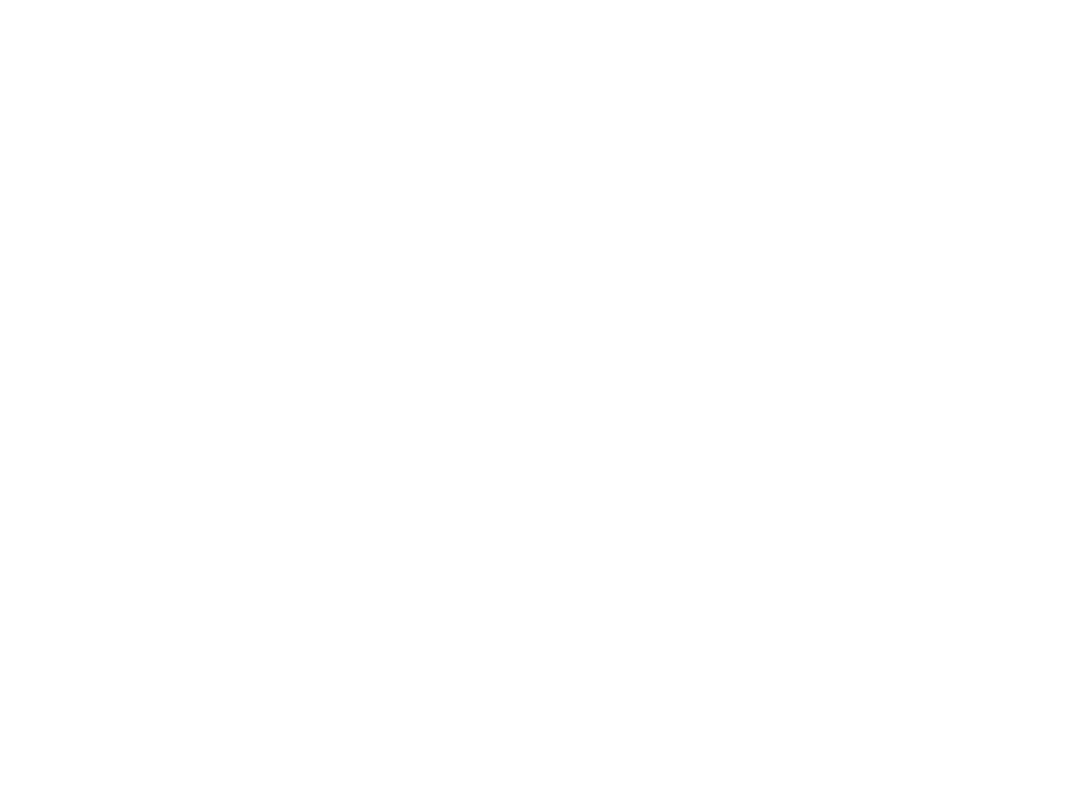
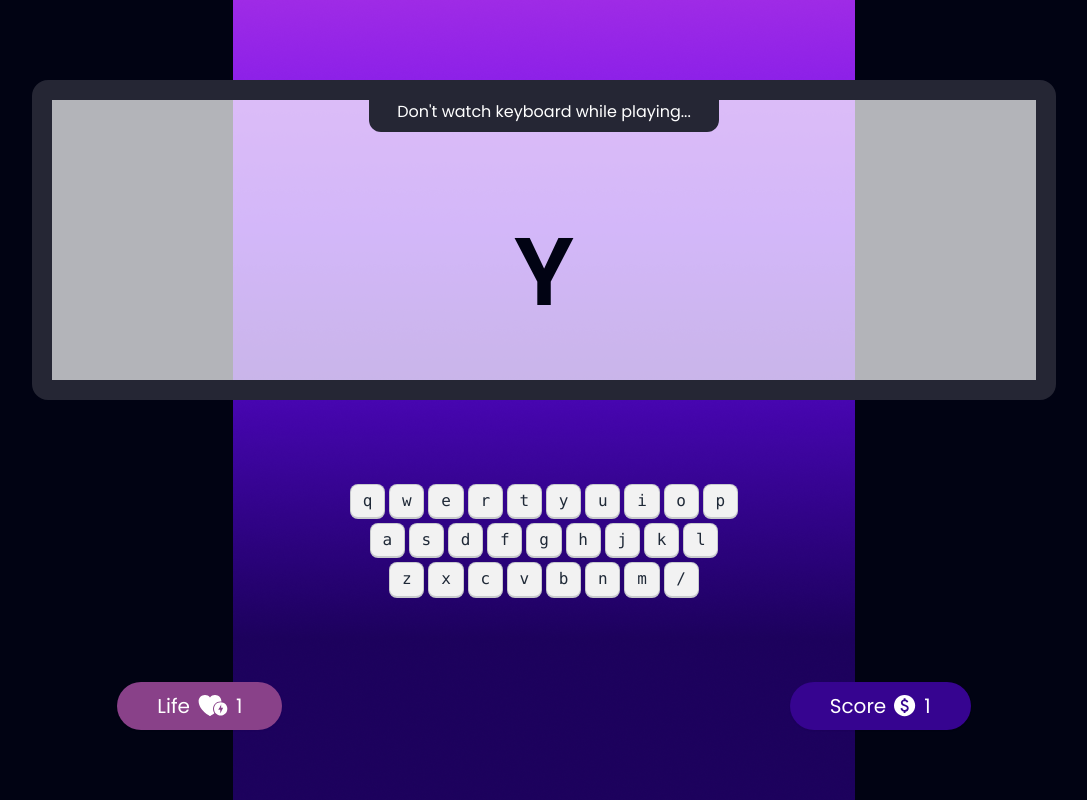
Before and after one commit to hellosiyam/mi-5-mo-27-alphabet-repo, a plain HTML site: page index.html in a window 1280 px wide. Shown: the whole page, without its empty margins (96-1183 px from the left). Drawn offline with nearby package versions, Linux system fonts and the light colour scheme.

Commit message:
mi-5-mo-27-alphabet

```diff
--- a/index.html
+++ b/index.html
@@ -13,15 +13,82 @@
     <link rel="stylesheet" href="styles/styles.css">
 
 </head>
-<body>
-    <section class="home">
+<body class="poppins-font">
+    <main class="min-h-screen bg-[#010313] bg-[url(images/background.png)] bg-no-repeat bg-center">
+        <!-- Home-Screen -->
+        <section class="home text-white flex items-center justify-center hidden">
+            <div class="flex flex-col items-center justify-center h-screen gap-8">
+                <h1 class="anton-font text-[130px] uppercase">ALPHABET CLASH</h1>
+                <p class="text-base">Unleash Your Keyboard Kung Fu : Press “Enter” to Play</p>
+                <button class="btn">Play Now</button>
+            </div>
+        </section>
+        <!-- Play-ground -->
+        <section class="play-ground">
+            <div class="flex flex-col items-center gap-20 pt-20">
+                <!-- screen-section  -->
+                <div class="artboard artboard-horizontal phone-6 border-[20px] border-[#252634] rounded-2xl  bg-[#FFFFFFB3]  text-[#010313]">
+                    <div class="flex justify-center">
+                        <p class="bg-[#252634] text-white px-7 pb-2 rounded-b-xl">Don't watch keyboard  while playing...</p>
+                    </div>
+                    <div class="flex items-center justify-center h-full">
+                        <p class="text-[#010313] text-8xl font-semibold">Y</p>
+                    </div>
+                </div>
+                <!-- keybored-section  -->
+                 <div>
+                    <div class="my-1 flex w-full justify-center gap-1">
+                        <kbd class="kbd">q</kbd>
+                        <kbd class="kbd">w</kbd>
+                        <kbd class="kbd">e</kbd>
+                        <kbd class="kbd">r</kbd>
+                        <kbd class="kbd">t</kbd>
+                        <kbd class="kbd">y</kbd>
+                        <kbd class="kbd">u</kbd>
+                        <kbd class="kbd">i</kbd>
+                        <kbd class="kbd">o</kbd>
+                        <kbd class="kbd">p</kbd>
+                      </div>
+                      <div class="my-1 flex w-full justify-center gap-1">
+                        <kbd class="kbd">a</kbd>
+                        <kbd class="kbd">s</kbd>
+                        <kbd class="kbd">d</kbd>
+                        <kbd class="kbd">f</kbd>
+                        <kbd class="kbd">g</kbd>
+                        <kbd class="kbd">h</kbd>
+                        <kbd class="kbd">j</kbd>
+                        <kbd class="kbd">k</kbd>
+                        <kbd class="kbd">l</kbd>
+                      </div>
+                      <div class="my-1 flex w-full justify-center gap-1">
+                        <kbd class="kbd">z</kbd>
+                        <kbd class="kbd">x</kbd>
+                        <kbd class="kbd">c</kbd>
+                        <kbd class="kbd">v</kbd>
+                        <kbd class="kbd">b</kbd>
+                        <kbd class="kbd">n</kbd>
+                        <kbd class="kbd">m</kbd>
+                        <kbd class="kbd">/</kbd>
+                      </div>
+                 </div>
+                <!-- life-score  -->
+                 <div class="flex justify-between w-8/12">
+                    <button class="btn bg-[#894189] rounded-full px-10 border-none text-white">
+                        <span class="text-[20px] font-normal">Life</span>
+                        <img src="images/heart1.svg" alt="" srcset="">
+                        <span class="text-[20px] font-normal">1</span>
+                    </button>
+                    <button class="btn bg-[#360490] rounded-full px-10 border-none text-white">
+                        <span class="text-[20px] font-normal">Score</span>
+                        <img src="images/doller1.svg" alt="" srcset="">
+                        <span class="text-[20px] font-normal">1</span>
+                    </button>
+                 </div>
+            </div>
+        </section>
+        <section class="score">
 
-    </section>
-    <section class="play-ground">
-
-    </section>
-    <section class="score">
-
-    </section>
+        </section>
+    </main>
 </body>
 </html>
--- a/styles/styles.css
+++ b/styles/styles.css
@@ -1,5 +1,9 @@
-@import url('https://fonts.googleapis.com/css2?family=Poppins:ital,wght@0,100;0,200;0,300;0,400;0,500;0,600;0,700;0,800;0,900;1,100;1,200;1,300;1,400;1,500;1,600;1,700;1,800;1,900&display=swap');
+@import url('https://fonts.googleapis.com/css2?family=Anton&family=Poppins:ital,wght@0,100;0,200;0,300;0,400;0,500;0,600;0,700;0,800;0,900;1,100;1,200;1,300;1,400;1,500;1,600;1,700;1,800;1,900&display=swap');
 
 .poppins-font {
     font-family: "Poppins", serif;
   }
+
+.anton-font {
+    font-family: "Anton", serif;
+}
```
Also changed, not shown: images/doller.svg (added), images/doller1.svg (added), images/heart.svg (added), images/heart1.svg (added).
